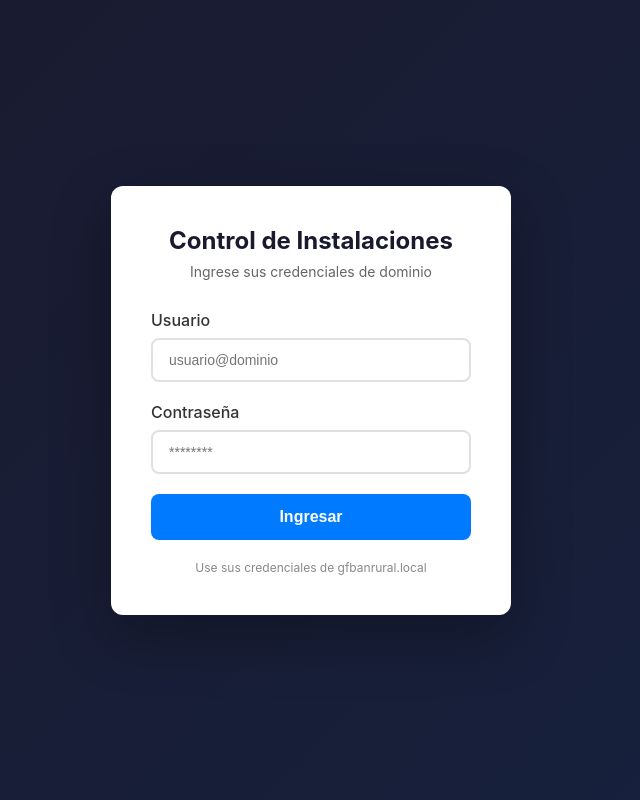
After one commit to bayronq/control-impl-oc, a Node server app: page /login in a window 1280 px wide. The commit adds this page. Shown: the whole page, without its empty margins (329-969 px from the left). Run offline with Node 20, Linux system fonts and the light colour scheme.

Commit message:
feat: agregar login LDAP, estados, filtros avanzados y logging Loki

```diff
--- a/package.json
+++ b/package.json
@@ -16,6 +16,9 @@
   "dependencies": {
     "express": "^4.18.2",
     "pg": "^8.11.3",
-    "ejs": "^3.1.9"
+    "ejs": "^3.1.9",
+    "ldapauth-fork": "^5.0.3",
+    "express-session": "^1.17.3",
+    "uuid": "^9.0.0"
   }
 }
--- a/server.js
+++ b/server.js
@@ -1,6 +1,8 @@
 const express = require('express');
 const { Pool } = require('pg');
 const path = require('path');
+const session = require('express-session');
+const { v4: uuidv4 } = require('uuid');
 
 const app = express();
 
@@ -15,6 +17,43 @@ const pool = new Pool({
   idleTimeoutMillis: 30000,
   connectionTimeoutMillis: 5000,
 });
+
+const LOKI_URL = process.env.LOKI_URL || 'http://loki:3100/loki/api/v1/push';
+const SERVICENOW_URL = process.env.SERVICENOW_URL || 'https://mesadeservicio.banrural.com.gt/ui/changes';
+const LDAP_URL = process.env.LDAP_URL || 'ldap://dc.gfbanrural.local:389';
+const LDAP_BASE_DN = process.env.LDAP_BASE_DN || 'dc=gfbanrural,dc=local';
+const LDAP_BIND_DN = process.env.LDAP_BIND_DN || '';
+const LDAP_BIND_PASSWORD = process.env.LDAP_BIND_PASSWORD || '';
+
+let LdapAuth = null;
+try {
+  LdapAuth = require('ldapauth-fork');
+} catch (e) {
+  console.log('LdapAuth no disponible, usando autenticación local');
+}
+
+async function sendToLoki(action, details, user) {
+  try {
+    const logEntry = {
+      streams: [{
+        stream: {
+          app: 'control-instalaciones',
+          action: action,
+          user: user || 'system'
+        },
+        values: [[String(Date.now() * 1000000), JSON.stringify(details)]]
+      }]
+    };
+
+    await fetch(LOKI_URL, {
+      method: 'POST',
+      headers: { 'Content-Type': 'application/json' },
+      body: JSON.stringify(logEntry)
+    });
+  } catch (err) {
+    console.error('Error enviando log a Loki:', err.message);
+  }
+}
 
 async function initializeDatabase() {
   const client = await pool.connect();
@@ -39,17 +78,30 @@ async function initializeDatabase() {
     `);
 
     await client.query(`
+      CREATE TABLE IF NOT EXISTS estados (
+        id SERIAL PRIMARY KEY,
+        nombre TEXT NOT NULL UNIQUE,
+        descripcion TEXT,
+        color TEXT DEFAULT '#6c757d',
+        activo BOOLEAN DEFAULT true,
+        created_at TIMESTAMP DEFAULT CURRENT_TIMESTAMP
+      )
+    `);
+
+    await client.query(`
       CREATE TABLE IF NOT EXISTS instalaciones (
         id SERIAL PRIMARY KEY,
         encargado TEXT NOT NULL,
         fecha TEXT NOT NULL,
-        caso_asociado TEXT,
+        caso_asociado TEXT NOT NULL,
         tipo_instalacion TEXT NOT NULL,
         ambiente TEXT NOT NULL,
+        estado TEXT DEFAULT 'pendiente',
         usa_pipeline BOOLEAN DEFAULT false,
         herramienta_pipeline TEXT,
         observaciones TEXT,
-        created_at TIMESTAMP DEFAULT CURRENT_TIMESTAMP
+        created_at TIMESTAMP DEFAULT CURRENT_TIMESTAMP,
+        updated_at TIMESTAMP DEFAULT CURRENT_TIMESTAMP
       )
     `);
 
@@ -74,6 +126,23 @@ async function initializeDatabase() {
       ];
       for (const [nombre, descripcion] of tipos) {
         await client.query(insertTipo, [nombre, descripcion]);
+      }
+    }
+
+    const { rows: countEstados } = await client.query('SELECT COUNT(*) as count FROM estados');
+    if (parseInt(countEstados[0].count) === 0) {
+      const insertEstado = 'INSERT INTO estados (nombre, descripcion, color) VALUES ($1, $2, $3)';
+      const estados = [
+        ['pendiente', 'Pendiente', '#ffc107'],
+        ['previo_mesa', 'Previo a Mesa', '#17a2b8'],
+        ['en_curso', 'En Curso', '#007bff'],
+        ['retornado', 'Retornado', '#fd7e14'],
+        ['cancelado', 'Cancelado', '#dc3545'],
+        ['rollback', 'Rollback', '#6f42c1'],
+        ['finalizado', 'Finalizado', '#28a745']
+      ];
+      for (const [nombre, descripcion, color] of estados) {
+        await client.query(insertEstado, [nombre, descripcion, color]);
       }
     }
 
@@ -103,11 +172,89 @@ app.use(express.json());
 app.use(express.urlencoded({ extended: true }));
 app.use(express.static(path.join(__dirname, 'public')));
 
+app.use(session({
+  secret: process.env.SESSION_SECRET || uuidv4(),
+  resave: false,
+  saveUninitialized: false,
+  cookie: { secure: false, maxAge: 24 * 60 * 60 * 1000 }
+}));
+
 app.set('view engine', 'ejs');
 app.set('views', path.join(__dirname, 'views'));
 
-app.get('/', (req, res) => {
-  res.render('index');
+function requireAuth(req, res, next) {
+  if (req.session && req.session.user) {
+    return next();
+  }
+  res.redirect('/login');
+}
+
+function getServiceNowUrl(casoId) {
+  return `${SERVICENOW_URL}?entity_id=${casoId}&mode=detail`;
+}
+
+app.get('/login', (req, res) => {
+  res.render('login', { error: null });
+});
+
+app.post('/login', async (req, res) => {
+  const { username, password } = req.body;
+
+  if (!username || !password) {
+    return res.render('login', { error: 'Usuario y contraseña son requeridos' });
+  }
+
+  try {
+    let userValid = false;
+
+    if (LdapAuth) {
+      const ldap = new LdapAuth({
+        url: LDAP_URL,
+        baseDN: LDAP_BASE_DN,
+        bindDN: LDAP_BIND_DN || `cn=${username},${LDAP_BASE_DN}`,
+        bindPassword: LDAP_BIND_PASSWORD || password,
+        searchFilter: `(sAMAccountName=${username})`,
+        searchAttributes: ['displayName', 'mail', 'sAMAccountName']
+      });
+
+      await new Promise((resolve, reject) => {
+        ldap.authenticate(username, password, (err, user) => {
+          if (err) reject(err);
+          else resolve(user);
+        });
+      });
+      userValid = true;
+    } else {
+      userValid = username && password && username.length > 0;
+    }
+
+    if (userValid) {
+      req.session.user = {
+        username: username,
+        displayName: username
+      };
+      await sendToLoki('login', { username }, username);
+      return res.redirect('/');
+    }
+  } catch (err) {
+    console.error('Error de autenticación:', err.message);
+    return res.render('login', { error: 'Credenciales inválidas' });
+  }
+
+  return res.render('login', { error: 'Credenciales inválidas' });
+});
+
+app.get('/logout', (req, res) => {
+  const username = req.session.user?.username;
+  req.session.destroy();
+  res.redirect('/login');
+  if (username) {
+    sendToLoki('logout', { username }, username);
+  }
+});
+
+app.get('/', requireAuth, (req, res) => {
+  res.render('index', { user: req.session.user });
 });
 
 app.get('/api/encargados', async (req, res) => {
@@ -123,11 +270,13 @@ app.post('/api/encargados', async (req, res) => {
   const { nombre } = req.body;
   if (!nombre) return res.status(400).json({ error: 'Nombre requerido' });
 
+  const user = req.session.user?.username || 'unknown';
   try {
     const result = await pool.query(
       'INSERT INTO encargados (nombre) VALUES ($1) RETURNING id, nombre, activo',
       [nombre]
     );
+    await sendToLoki('crear_encargado', { id: result.rows[0].id, nombre }, user);
     res.status(201).json(result.rows[0]);
   } catch (err) {
     if (err.code === '23505') {
@@ -139,8 +288,10 @@ app.post('/api/encargados', async (req, res) => {
 
 app.put('/api/encargados/:id', async (req, res) => {
   const { nombre } = req.body;
+  const user = req.session.user?.username || 'unknown';
   try {
     await pool.query('UPDATE encargados SET nombre = $1 WHERE id = $2', [nombre, req.params.id]);
+    await sendToLoki('editar_encargado', { id: req.params.id, nombre }, user);
     res.json({ id: req.params.id, nombre });
   } catch (err) {
     res.status(500).json({ error: err.message });
@@ -148,8 +299,10 @@ app.put('/api/encargados/:id', async (req, res) => {
 });
 
 app.delete('/api/encargados/:id', async (req, res) => {
+  const user = req.session.user?.username || 'unknown';
   try {
     await pool.query('UPDATE encargados SET activo = false WHERE id = $1', [req.params.id]);
+    await sendToLoki('eliminar_encargado', { id: req.params.id }, user);
     res.json({ message: 'Encargado eliminado' });
   } catch (err) {
     res.status(500).json({ error: err.message });
@@ -169,11 +322,13 @@ app.post('/api/tipos-instalacion', async (req, res) => {
   const { nombre, descripcion } = req.body;
   if (!nombre) return res.status(400).json({ error: 'Nombre requerido' });
 
+  const user = req.session.user?.username || 'unknown';
   try {
     const result = await pool.query(
       'INSERT INTO tipos_instalacion (nombre, descripcion) VALUES ($1, $2) RETURNING id, nombre, descripcion, activo',
       [nombre, descripcion || nombre]
     );
+    await sendToLoki('crear_tipo', { id: result.rows[0].id, nombre }, user);
     res.status(201).json(result.rows[0]);
   } catch (err) {
     if (err.code === '23505') {
@@ -185,11 +340,13 @@ app.post('/api/tipos-instalacion', async (req, res) => {
 
 app.put('/api/tipos-instalacion/:id', async (req, res) => {
   const { nombre, descripcion } = req.body;
+  const user = req.session.user?.username || 'unknown';
   try {
     await pool.query(
       'UPDATE tipos_instalacion SET nombre = $1, descripcion = $2 WHERE id = $3',
       [nombre, descripcion, req.params.id]
     );
+    await sendToLoki('editar_tipo', { id: req.params.id, nombre }, user);
     res.json({ id: req.params.id, nombre, descripcion });
   } catch (err) {
     res.status(500).json({ error: err.message });
@@ -197,44 +354,137 @@ app.put('/api/tipos-instalacion/:id', async (req, res) => {
 });
 
 app.delete('/api/tipos-instalacion/:id', async (req, res) => {
+  const user = req.session.user?.username || 'unknown';
   try {
     await pool.query('UPDATE tipos_instalacion SET activo = false WHERE id = $1', [req.params.id]);
+    await sendToLoki('eliminar_tipo', { id: req.params.id }, user);
     res.json({ message: 'Tipo de instalación eliminado' });
   } catch (err) {
     res.status(500).json({ error: err.message });
   }
 });
 
-app.get('/api/instalaciones', async (req, res) => {
-  const { mes, anio } = req.query;
-
+app.get('/api/estados', async (req, res) => {
   try {
-    let query = 'SELECT * FROM instalaciones';
-    let params = [];
-
-    if (mes && anio) {
-      query += ' WHERE TO_CHAR(fecha::date, \'MM\') = $1 AND TO_CHAR(fecha::date, \'YYYY\') = $2';
-      params = [mes.padStart(2, '0'), anio];
-    }
-
-    query += ' ORDER BY fecha DESC';
-
-    const { rows } = await pool.query(query, params);
+    const { rows } = await pool.query('SELECT * FROM estados WHERE activo = true ORDER BY id');
     res.json(rows);
   } catch (err) {
     res.status(500).json({ error: err.message });
   }
 });
 
-app.post('/api/instalaciones', async (req, res) => {
-  const { encargado, fecha, caso_asociado, tipo_instalacion, ambiente, usa_pipeline, herramienta_pipeline, observaciones } = req.body;
+app.post('/api/estados', async (req, res) => {
+  const { nombre, descripcion, color } = req.body;
+  if (!nombre) return res.status(400).json({ error: 'Nombre requerido' });
+
+  const user = req.session.user?.username || 'unknown';
+  try {
+    const result = await pool.query(
+      'INSERT INTO estados (nombre, descripcion, color) VALUES ($1, $2, $3) RETURNING *',
+      [nombre, descripcion || nombre, color || '#6c757d']
+    );
+    await sendToLoki('crear_estado', { id: result.rows[0].id, nombre }, user);
+    res.status(201).json(result.rows[0]);
+  } catch (err) {
+    if (err.code === '23505') {
+      return res.status(400).json({ error: 'El estado ya existe' });
+    }
+    res.status(500).json({ error: err.message });
+  }
+});
+
+app.put('/api/estados/:id', async (req, res) => {
+  const { nombre, descripcion, color } = req.body;
+  const user = req.session.user?.username || 'unknown';
+  try {
+    await pool.query(
+      'UPDATE estados SET nombre = $1, descripcion = $2, color = $3 WHERE id = $4',
+      [nombre, descripcion, color, req.params.id]
+    );
+    await sendToLoki('editar_estado', { id: req.params.id, nombre }, user);
+    res.json({ id: req.params.id, nombre, descripcion, color });
+  } catch (err) {
+    res.status(500).json({ error: err.message });
+  }
+});
+
+app.delete('/api/estados/:id', async (req, res) => {
+  const user = req.session.user?.username || 'unknown';
+  try {
+    await pool.query('UPDATE estados SET activo = false WHERE id = $1', [req.params.id]);
+    await sendToLoki('eliminar_estado', { id: req.params.id }, user);
+    res.json({ message: 'Estado eliminado' });
+  } catch (err) {
+    res.status(500).json({ error: err.message });
+  }
+});
+
+app.get('/api/instalaciones', async (req, res) => {
+  const { mes, anio, encargado, dia, ambiente, estado } = req.query;
 
   try {
+    let query = 'SELECT * FROM instalaciones WHERE 1=1';
+    let params = [];
+    let paramIndex = 1;
+
+    if (mes && anio) {
+      query += ` AND TO_CHAR(fecha::date, 'MM') = $${paramIndex} AND TO_CHAR(fecha::date, 'YYYY') = $${paramIndex + 1}`;
+      params.push(mes.padStart(2, '0'), anio);
+      paramIndex += 2;
+    }
+
+    if (encargado) {
+      query += ` AND encargado = $${paramIndex}`;
+      params.push(encargado);
+      paramIndex++;
+    }
+
+    if (dia) {
+      query += ` AND TO_CHAR(fecha::date, 'DD') = $${paramIndex}`;
+      params.push(dia.padStart(2, '0'));
+      paramIndex++;
+    }
+
+    if (ambiente) {
+      query += ` AND ambiente = $${paramIndex}`;
+      params.push(ambiente);
+      paramIndex++;
+    }
+
+    if (estado) {
+      query += ` AND estado = $${paramIndex}`;
+      params.push(estado);
+      paramIndex++;
+    }
+
+    query += ' ORDER BY fecha DESC, created_at DESC';
+
+    const { rows } = await pool.query(query, params);
+    const result = rows.map(row => ({
+      ...row,
+      caso_url: getServiceNowUrl(row.caso_asociado)
+    }));
+    res.json(result);
+  } catch (err) {
+    res.status(500).json({ error: err.message });
+  }
+});
+
+app.post('/api/instalaciones', async (req, res) => {
+  const { encargado, fecha, caso_asociado, tipo_instalacion, ambiente, usa_pipeline, herramienta_pipeline, observaciones, estado } = req.body;
+
+  if (!caso_asociado) {
+    return res.status(400).json({ error: 'El caso asociado es requerido' });
+  }
+
+  const user = req.session.user?.username || 'unknown';
+  try {
     const result = await pool.query(
-      `INSERT INTO instalaciones (encargado, fecha, caso_asociado, tipo_instalacion, ambiente, usa_pipeline, herramienta_pipeline, observaciones)
-       VALUES ($1, $2, $3, $4, $5, $6, $7, $8) RETURNING *`,
-      [encargado, fecha, caso_asociado, tipo_instalacion, ambiente, usa_pipeline || false, usa_pipeline ? herramienta_pipeline : null, observaciones]
+      `INSERT INTO instalaciones (encargado, fecha, caso_asociado, tipo_instalacion, ambiente, usa_pipeline, herramienta_pipeline, observaciones, estado)
+       VALUES ($1, $2, $3, $4, $5, $6, $7, $8, $9) RETURNING *`,
+      [encargado, fecha, caso_asociado, tipo_instalacion, ambiente, usa_pipeline || false, usa_pipeline ? herramienta_pipeline : null, observaciones, estado || 'pendiente']
     );
+    await sendToLoki('crear_instalacion', { id: result.rows[0].id, caso: caso_asociado }, user);
     res.status(201).json(result.rows[0]);
   } catch (err) {
     res.status(500).json({ error: err.message });
@@ -242,15 +492,21 @@ app.post('/api/instalaciones', async (req, res) => {
 });
 
 app.put('/api/instalaciones/:id', async (req, res) => {
-  const { encargado, fecha, caso_asociado, tipo_instalacion, ambiente, usa_pipeline, herramienta_pipeline, observaciones } = req.body;
+  const { encargado, fecha, caso_asociado, tipo_instalacion, ambiente, usa_pipeline, herramienta_pipeline, observaciones, estado } = req.body;
 
+  if (!caso_asociado) {
+    return res.status(400).json({ error: 'El caso asociado es requerido' });
+  }
+
+  const user = req.session.user?.username || 'unknown';
   try {
     const result = await pool.query(
       `UPDATE instalaciones
-       SET encargado = $1, fecha = $2, caso_asociado = $3, tipo_instalacion = $4, ambiente = $5, usa_pipeline = $6, herramienta_pipeline = $7, observaciones = $8
-       WHERE id = $9 RETURNING *`,
-      [encargado, fecha, caso_asociado, tipo_instalacion, ambiente, usa_pipeline || false, usa_pipeline ? herramienta_pipeline : null, observaciones, req.params.id]
+       SET encargado = $1, fecha = $2, caso_asociado = $3, tipo_instalacion = $4, ambiente = $5, usa_pipeline = $6, herramienta_pipeline = $7, observaciones = $8, estado = $9, updated_at = CURRENT_TIMESTAMP
+       WHERE id = $10 RETURNING *`,
+      [encargado, fecha, caso_asociado, tipo_instalacion, ambiente, usa_pipeline || false, usa_pipeline ? herramienta_pipeline : null, observaciones, estado || 'pendiente', req.params.id]
     );
+    await sendToLoki('editar_instalacion', { id: req.params.id, caso: caso_asociado }, user);
     res.json(result.rows[0]);
   } catch (err) {
     res.status(500).json({ error: err.message });
@@ -258,8 +514,11 @@ app.put('/api/instalaciones/:id', async (req, res) => {
 });
 
 app.delete('/api/instalaciones/:id', async (req, res) => {
+  const user = req.session.user?.username || 'unknown';
   try {
+    const { rows } = await pool.query('SELECT caso_asociado FROM instalaciones WHERE id = $1', [req.params.id]);
     await pool.query('DELETE FROM instalaciones WHERE id = $1', [req.params.id]);
+    await sendToLoki('eliminar_instalacion', { id: req.params.id, caso: rows[0]?.caso_asociado }, user);
     res.json({ message: 'Eliminado correctamente' });
   } catch (err) {
     res.status(500).json({ error: err.message });
--- /dev/null
+++ b/views/login.ejs
@@ -0,0 +1,127 @@
+<!DOCTYPE html>
+<html lang="es">
+<head>
+  <meta charset="UTF-8">
+  <meta name="viewport" content="width=device-width, initial-scale=1.0">
+  <title>Login - Control de Instalaciones</title>
+  <style>
+    * {
+      margin: 0;
+      padding: 0;
+      box-sizing: border-box;
+    }
+    body {
+      font-family: -apple-system, BlinkMacSystemFont, 'Segoe UI', Roboto, sans-serif;
+      background: linear-gradient(135deg, #1a1a2e 0%, #16213e 100%);
+      min-height: 100vh;
+      display: flex;
+      align-items: center;
+      justify-content: center;
+    }
+    .login-container {
+      background: white;
+      border-radius: 12px;
+      box-shadow: 0 20px 60px rgba(0,0,0,0.3);
+      padding: 40px;
+      width: 100%;
+      max-width: 400px;
+    }
+    .login-header {
+      text-align: center;
+      margin-bottom: 30px;
+    }
+    .login-header h1 {
+      color: #1a1a2e;
+      font-size: 24px;
+      margin-bottom: 8px;
+    }
+    .login-header p {
+      color: #666;
+      font-size: 14px;
+    }
+    .form-group {
+      margin-bottom: 20px;
+    }
+    .form-group label {
+      display: block;
+      margin-bottom: 8px;
+      color: #333;
+      font-weight: 500;
+    }
+    .form-group input {
+      width: 100%;
+      padding: 12px 16px;
+      border: 2px solid #e0e0e0;
+      border-radius: 8px;
+      font-size: 14px;
+      transition: border-color 0.3s;
+    }
+    .form-group input:focus {
+      outline: none;
+      border-color: #007bff;
+    }
+    .btn {
+      width: 100%;
+      padding: 14px;
+      border: none;
+      border-radius: 8px;
+      font-size: 16px;
+      font-weight: 600;
+      cursor: pointer;
+      transition: background 0.3s;
+    }
+    .btn-primary {
+      background: #007bff;
+      color: white;
+    }
+    .btn-primary:hover {
+      background: #0056b3;
+    }
+    .error {
+      background: #f8d7da;
+      color: #721c24;
+      padding: 12px;
+      border-radius: 8px;
+      margin-bottom: 20px;
+      text-align: center;
+      font-size: 14px;
+    }
+    .domain-hint {
+      text-align: center;
+      margin-top: 20px;
+      color: #888;
+      font-size: 12px;
+    }
+  </style>
+</head>
+<body>
+  <div class="login-container">
+    <div class="login-header">
+      <h1>Control de Instalaciones</h1>
+      <p>Ingrese sus credenciales de dominio</p>
+    </div>
+
+    <% if (error) { %>
+      <div class="error"><%= error %></div>
+    <% } %>
+
+    <form action="/login" method="POST">
+      <div class="form-group">
+        <label for="username">Usuario</label>
+        <input type="text" id="username" name="username" placeholder="usuario@dominio" required autocomplete="username">
+      </div>
+
+      <div class="form-group">
+        <label for="password">Contraseña</label>
+        <input type="password" id="password" name="password" placeholder="********" required autocomplete="current-password">
+      </div>
+
+      <button type="submit" class="btn btn-primary">Ingresar</button>
+    </form>
+
+    <div class="domain-hint">
+      Use sus credenciales de gfbanrural.local
+    </div>
+  </div>
+</body>
+</html>
```
Also changed, not shown: Mejoras.txt (added, +23 -0 lines), docker-compose.yml (+14 -0 lines), public/css/styles.css (+34 -0 lines), views/index.ejs (+96 -3 lines), README.md, public/js/app.js, 2 other files.
